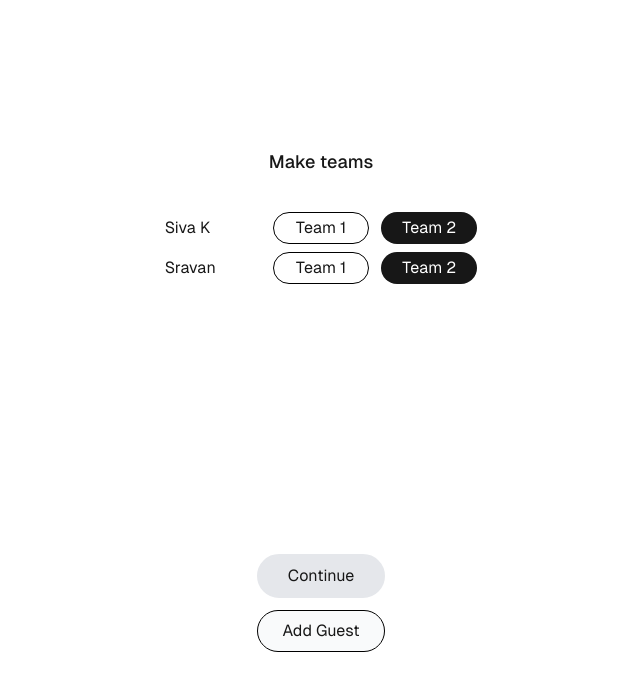
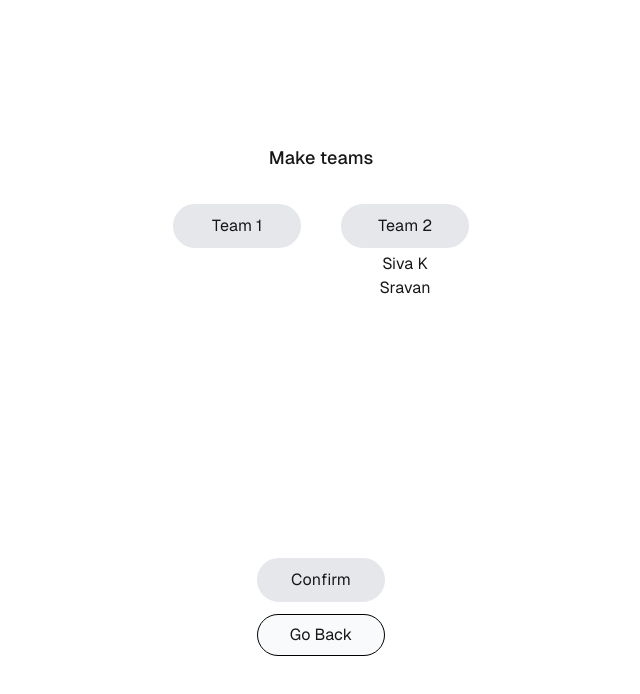
Before and after one commit to rughvi/score-it, a Next.js app: page /teams in a window 1280 px wide. Both pictures are taken after a click on the button "Continue". Shown: the top 694 px of the page, without its empty margins (319-959 px from the left). Built offline with nearby package versions, Linux system fonts and the light colour scheme.

Commit message:
teams confirmation initial

```diff
--- a/src/app/teams/page.tsx
+++ b/src/app/teams/page.tsx
@@ -5,10 +5,15 @@ import { TeamPlayer } from "../models/TeamPlayer";
 import ModalContent from "../modals/page";
 import { createPortal } from "react-dom";
 import AddGuest from "../addGuest/page";
+import { useRouter } from "next/navigation";
+import PlayerTeamAssignmentRow from "./playerTeamAssignmentRow";
+import TeamsConfirmation from "./teamsConfirmation";
 
 export default function Teams(){
+    const router = useRouter();
     const [teamPlayers, setTeamPlayers] = useState<TeamPlayer[]>([]);
     const [showModal, setShowModal] = useState(false);
+    const [showTeamsConfirmation, setShowTeamsConfirmation] = useState(false);
 
     useEffect(() => {
         fetch('/people.json')
@@ -64,29 +69,25 @@ export default function Teams(){
                 <div className="text-lg font-medium">
                     Make teams
                 </div>
-
-                <ul>
-                    {teamPlayers.map((tp:TeamPlayer) => (
-                    <li key={tp.id}>
-                        <div className="grid grid-cols-3 gap-3 items-center py-1">
-                            <div>{tp.name} {tp.isGuest && <span>(G)</span>}</div>
-                            <div className={`rounded-full border border-solid ${ tp.team === GameTeams.Team1? 'border-transparent' : 'border-black'} transition-colors flex items-center justify-center ${ tp.team === GameTeams.Team1 ? 'bg-foreground text-background': '' } gap-2 text-sm sm:text-base h-8 sm:h-8 px-4 sm:px-5`}
-                                onClick={() => onTeamClick(GameTeams.Team1, tp.id)}>
-                                Team 1
-                            </div>
-                            <div className={`rounded-full border border-solid ${ tp.team === GameTeams.Team2? 'border-transparent' : 'border-black'} transition-colors flex items-center justify-center ${ tp.team === GameTeams.Team2 ? 'bg-foreground text-background': '' } gap-2 text-sm sm:text-base h-8 sm:h-8 px-4 sm:px-5`}
-                                onClick={() => onTeamClick(GameTeams.Team2, tp.id)}>
-                                Team 2
-                            </div>
-                        </div>
-                    </li>
-                    ))}
-                </ul>
+                { !showTeamsConfirmation &&
+                    <ul>
+                        {teamPlayers.map((tp:TeamPlayer) => (
+                        <li key={tp.id}>
+                            <PlayerTeamAssignmentRow tp={tp} onTeamClick={onTeamClick}></PlayerTeamAssignmentRow>
+                        </li>
+                        ))}
+                    </ul>}
+                { showTeamsConfirmation && <TeamsConfirmation teamPlayers={teamPlayers}></TeamsConfirmation>}
             </main>
             <div className="row-start-6 flex flex-col  space-y-3">
-                <button className="rounded-full bg-gray-200 border-solid border-2 p-2 w-32">Continue</button>
-                <button className="rounded-full bg-gray-50 border-solid border-black border p-2 w-32"
-                    onClick={() => setShowModal(true)}>Add Guest</button>
+                { !showTeamsConfirmation && <button className="rounded-full bg-gray-200 border-solid border-2 p-2 w-32"
+                    onClick={() => setShowTeamsConfirmation(true)}>Continue</button>}
+                {!showTeamsConfirmation && <button className="rounded-full bg-gray-50 border-solid border-black border p-2 w-32"
+                    onClick={() => setShowModal(true)}>Add Guest</button>}
+                { showTeamsConfirmation && <button className="rounded-full bg-gray-200 border-solid border-2 p-2 w-32"
+                    onClick={() => setShowTeamsConfirmation(false)}>Confirm</button>}
+                { showTeamsConfirmation && <button className="rounded-full bg-gray-50 border-solid border-black border p-2 w-32"
+                    onClick={() => setShowTeamsConfirmation(false)}>Go Back</button>}
             </div>
             {showModal && createPortal(
                 <ModalContent onClose={() => setShowModal(false)}>
--- /dev/null
+++ b/src/app/teams/playerTeamAssignmentRow.tsx
@@ -0,0 +1,18 @@
+import { GameTeams } from "../enums/GameTeams";
+import { TeamPlayer } from "../models/TeamPlayer";
+
+export default function PlayerTeamAssignmentRow({tp, onTeamClick}: {tp: TeamPlayer, onTeamClick: (team: GameTeams, id:number) => void}){
+    return (
+        <div className="grid grid-cols-3 gap-3 items-center py-1">
+            <div>{tp.name} {tp.isGuest && <span>(G)</span>}</div>
+            <div className={`rounded-full border border-solid ${ tp.team === GameTeams.Team1? 'border-transparent' : 'border-black'} transition-colors flex items-center justify-center ${ tp.team === GameTeams.Team1 ? 'bg-foreground text-background': '' } gap-2 text-sm sm:text-base h-8 sm:h-8 px-4 sm:px-5`}
+                onClick={() => onTeamClick(GameTeams.Team1, tp.id)}>
+                Team 1
+            </div>
+            <div className={`rounded-full border border-solid ${ tp.team === GameTeams.Team2? 'border-transparent' : 'border-black'} transition-colors flex items-center justify-center ${ tp.team === GameTeams.Team2 ? 'bg-foreground text-background': '' } gap-2 text-sm sm:text-base h-8 sm:h-8 px-4 sm:px-5`}
+                onClick={() => onTeamClick(GameTeams.Team2, tp.id)}>
+                Team 2
+            </div>
+        </div>
+    );
+}
--- /dev/null
+++ b/src/app/teams/teamsConfirmation.tsx
@@ -0,0 +1,42 @@
+import { useEffect, useState } from "react";
+import { TeamPlayer } from "../models/TeamPlayer";
+import { GameTeams } from "../enums/GameTeams";
+
+export default function TeamsConfirmation({teamPlayers}: {teamPlayers: TeamPlayer[]}){
+    const [team1, setTeam1] = useState<TeamPlayer[]>([]);
+    const [team2, setTeam2] = useState<TeamPlayer[]>([]);
+
+    useEffect(() => {
+        console.log(teamPlayers);
+
+        setTeam1(teamPlayers.filter(tp => tp.team.toString() === GameTeams.Team1.toString()));
+        setTeam2(teamPlayers.filter(tp => tp.team.toString() === GameTeams.Team2.toString()));
+        console.log(team1);
+        console.log(team2);
+    }, []);
+
+    return(
+        <div className="flex flex-row space-x-10">
+            <div className="flex flex-col space-y-1">
+                <div className="rounded-full flex justify-center bg-gray-200 border-solid border-2 p-2 w-32">
+                    Team 1
+                </div>
+                <ul className="flex flex-col">
+                    {teamPlayers.filter(tp => tp.team == GameTeams.Team1).map(tp => (
+                        <li className="flex justify-center">{tp.name}</li>
+                    ))}
+                </ul>
+            </div>
+            <div className="flex flex-col space-y-1">
+                <div className="rounded-full flex justify-center bg-gray-200 border-solid border-2 p-2 w-32">
+                    Team 2
+                </div>
+                <ul className="flex flex-col">
+                    {teamPlayers.filter(tp => tp.team == GameTeams.Team2).map(tp => (
+                        <li className="flex justify-center">{tp.name}</li>
+                    ))}
+                </ul>
+            </div>
+        </div>
+    );
+}
```
